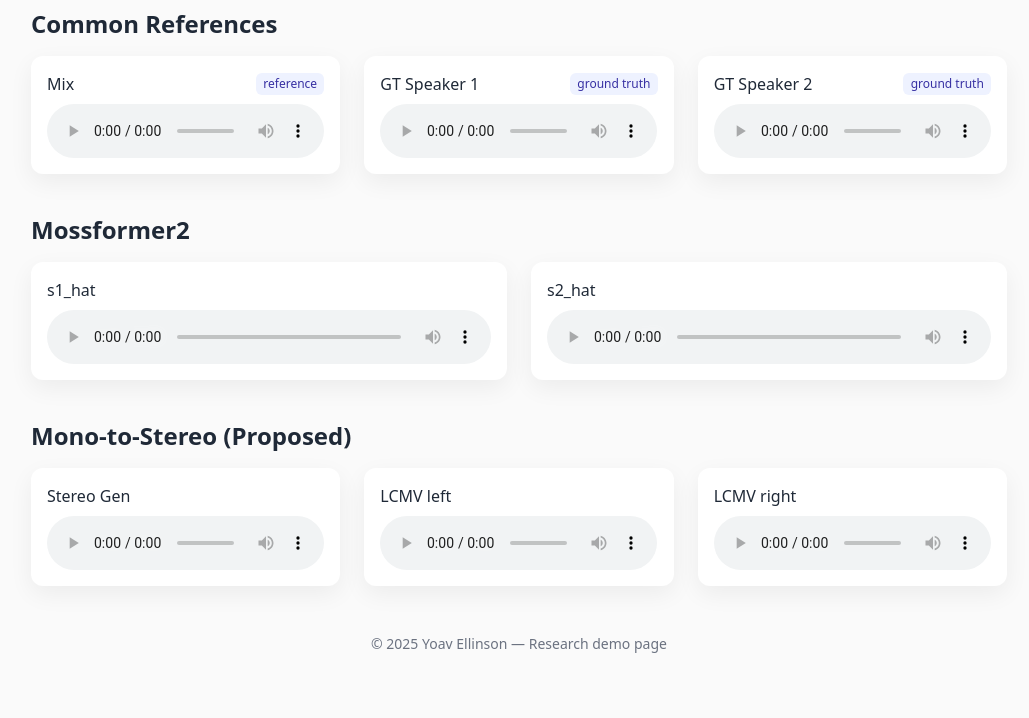
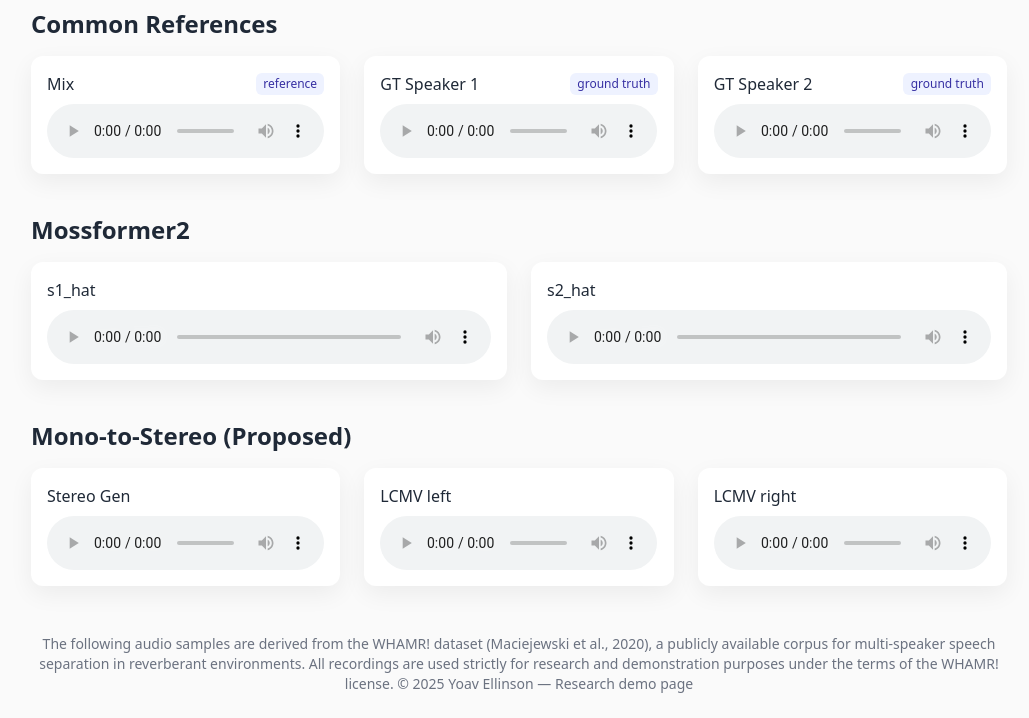
Before and after one commit to yoavellinson/mono-to-stereo-cite, a plain HTML site: page index.html in a window 1280 px wide. Shown: the part 84-802 px from the top of the page, without its empty margins (121-1150 px from the left). Drawn offline with nearby package versions, Linux system fonts and the light colour scheme.

Commit message:
initial commit

```diff
--- a/index.html
+++ b/index.html
@@ -110,6 +110,10 @@
         </section>
 
         <footer class="text-center text-gray-500 mt-12 text-sm">
+            The following audio samples are derived from the WHAMR! dataset (Maciejewski et al., 2020), a publicly
+            available corpus for multi-speaker speech separation in reverberant environments.
+            All recordings are used strictly for research and demonstration purposes under the terms of the WHAMR!
+            license.
             © 2025 Yoav Ellinson — Research demo page
         </footer>
     </div>
```
